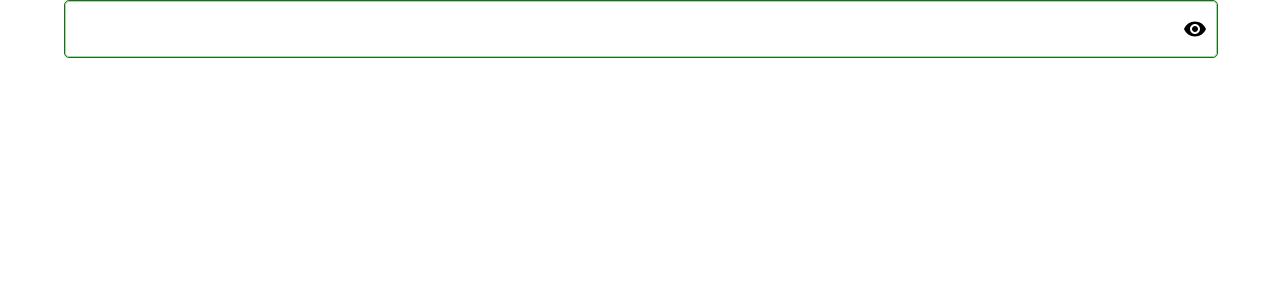
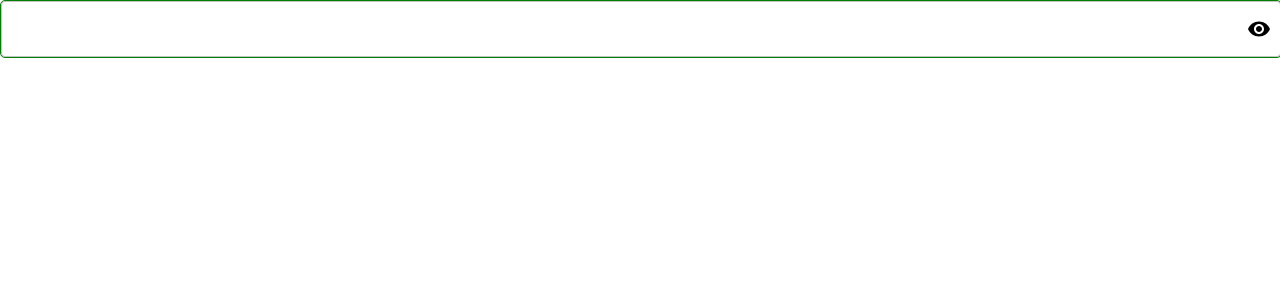
Before and after one commit to tiavina-mika/password-checklist-input, a React (Vite) app: page / in a window 1280 px wide. Shown: the top 300 px of the page. Built offline with nearby package versions, Linux system fonts and the light colour scheme.

Commit message:
Update App.tsx

```diff
--- a/src/dev/App.tsx
+++ b/src/dev/App.tsx
@@ -1,12 +1,8 @@
-import { Container, ThemeProvider, createTheme } from '@mui/material';
 import PasswordChecklist from '../PasswordChecklist';
-
-const theme = createTheme();
 
 const App = () => {
   return (
-    <ThemeProvider theme={theme}>
-      <Container>
+    <div>
       <PasswordChecklist
         className='input'
         validationMessages={{
@@ -21,8 +17,7 @@ const App = () => {
           allowedSpecialChar: "="
         }}
       />
-      </Container>
-    </ThemeProvider>
+    </div>
   )
 }
 
```
Lines whose indentation alone changed are shown as unchanged.
